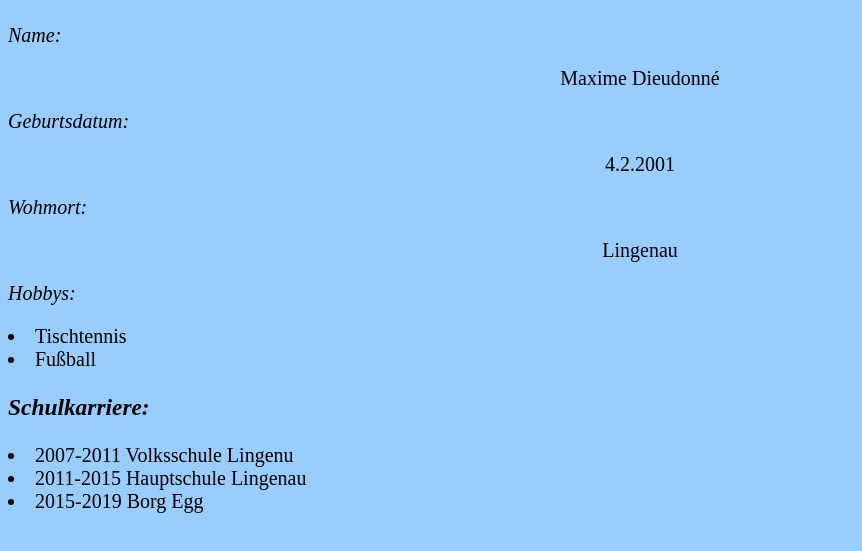
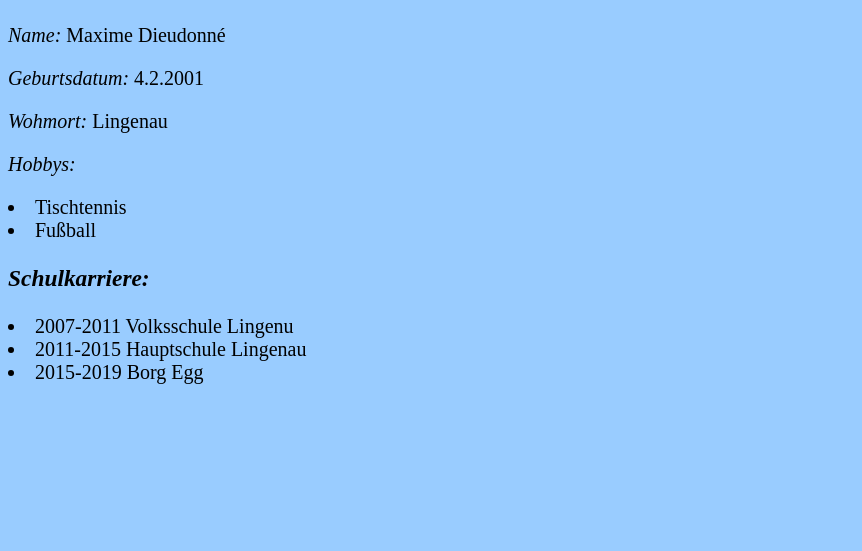
Before and after one commit to emixam-d/school, a plain HTML site: page resume/index.html in a window 1280 px wide. Shown: the part 77-628 px from the top of the page, without its empty margins (0-862 px from the left). Drawn offline with Linux system fonts and the light colour scheme.

Commit message:
Update index.html

```diff
--- a/resume/index.html
+++ b/resume/index.html
@@ -7,13 +7,13 @@
     <body>
         <h1>Maxime Dieudonné</h1>
         <p>
-            <em>Name:</em> <div>Maxime Dieudonné</div>
+            <em>Name:</em> Maxime Dieudonné
         </p>
         <p>
-            <em>Geburtsdatum:</em> <div>4.2.2001</div>
+            <em>Geburtsdatum:</em> 4.2.2001
         </p>
         <p>
-            <em>Wohmort:</em> <div>Lingenau</div>
+            <em>Wohmort:</em> Lingenau
         </p>
         <p>
             <em>Hobbys:</em>
```
